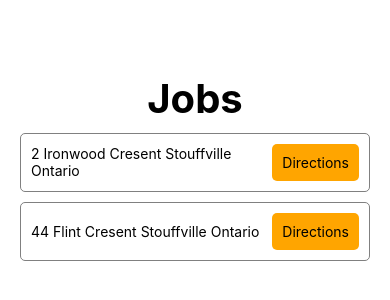
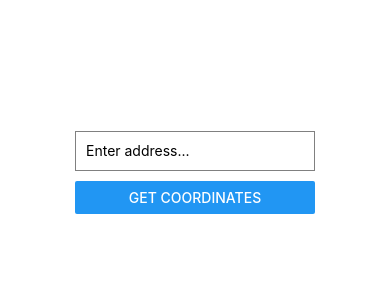
Before and after one commit to grantmacmillan/WorkRepo3, a React Native app in the folder MapProject/: screen / in a window 390 px wide. Shown: the part 250-550 px from the top of the page. Built offline with nearby package versions, Linux system fonts and the light colour scheme.

Commit message:
API returns LAT LONG from address.

```diff
--- a/MapProject/App.js
+++ b/MapProject/App.js
@@ -2,6 +2,7 @@ import { StatusBar } from 'expo-status-bar';
 import React, { useState, useEffect } from 'react';
 import { StyleSheet, Text, View } from 'react-native';
 import JobList from './JobList';
+import JobMap from './JobMap';
 
 const App = () => {
 
@@ -12,7 +13,8 @@ const App = () => {
 
   return (
     <View style={styles.container}>
-      <JobList jobs={jobs}></JobList>
+
+      <JobMap jobs={jobs}></JobMap>
     </View>
   );
 };
--- /dev/null
+++ b/MapProject/JobMap.js
@@ -0,0 +1,60 @@
+import React, { useState } from 'react';
+import { View, TextInput, Button, Text } from 'react-native';
+import axios from 'axios';
+
+const JobMap = (props) => {
+    const [address, setAddress] = useState(''); // For the address input
+    const [coords, setCoords] = useState(null); // To store and display coordinates
+
+    const GEOCODING_API_URL = 'https://maps.googleapis.com/maps/api/geocode/json';
+    const GOOGLE_API_KEY = 'AIzaSyDvs-pYzrss81ukHq49-um25r1ZOXK-mHo';
+
+    const getLatLng = async () => {
+        try {
+            const response = await axios.get(GEOCODING_API_URL, {
+                params: {
+                    address: address,
+                    key: GOOGLE_API_KEY
+                }
+            });
+
+            if (response.data.status === 'OK') {
+                const location = response.data.results[0].geometry.location;
+                setCoords({ lat: location.lat, lng: location.lng });
+            } else {
+                console.error('Error fetching coordinates:', response.data.status);
+                setCoords(null);
+            }
+
+        } catch (error) {
+            console.error('Error:', error);
+            setCoords(null);
+        }
+    }
+
+    return (
+        <View style={{ padding: 20 }}>
+            <TextInput
+                style={{
+                    height: 40,
+                    borderColor: 'gray',
+                    borderWidth: 1,
+                    marginBottom: 10,
+                    padding: 10
+                }}
+                placeholder="Enter address..."
+                value={address}
+                onChangeText={text => setAddress(text)}
+            />
+            <Button title="Get Coordinates" onPress={getLatLng} />
+            {coords && (
+                <View style={{ marginTop: 20 }}>
+                    <Text>Latitude: {coords.lat}</Text>
+                    <Text>Longitude: {coords.lng}</Text>
+                </View>
+            )}
+        </View>
+    );
+}
+
+export default JobMap;
```
Also changed, not shown: MapProject/package.json (+4 -3 lines), 1 other file (tests, documents, lock files or other folders).
